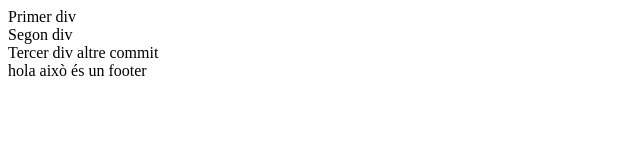
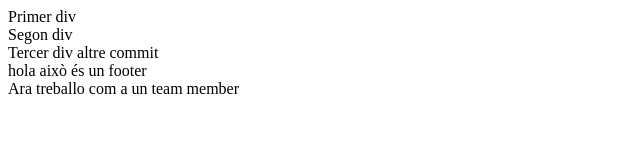
Before and after one commit to 2nDaw/test3-10, a plain HTML site: page index.html in a window 1280 px wide. Shown: the whole page, without its empty margins (0-640 px from the left). Drawn offline with Linux system fonts and the light colour scheme.

Commit message:
modificat 1er div

```diff
--- a/index.html
+++ b/index.html
@@ -12,7 +12,7 @@
 
     <footer>hola això és un footer
 
-    <div></div>
+    <div>Ara treballo com a un team member</div>
     <div></div>
     <div></div>
     </footer>
```
